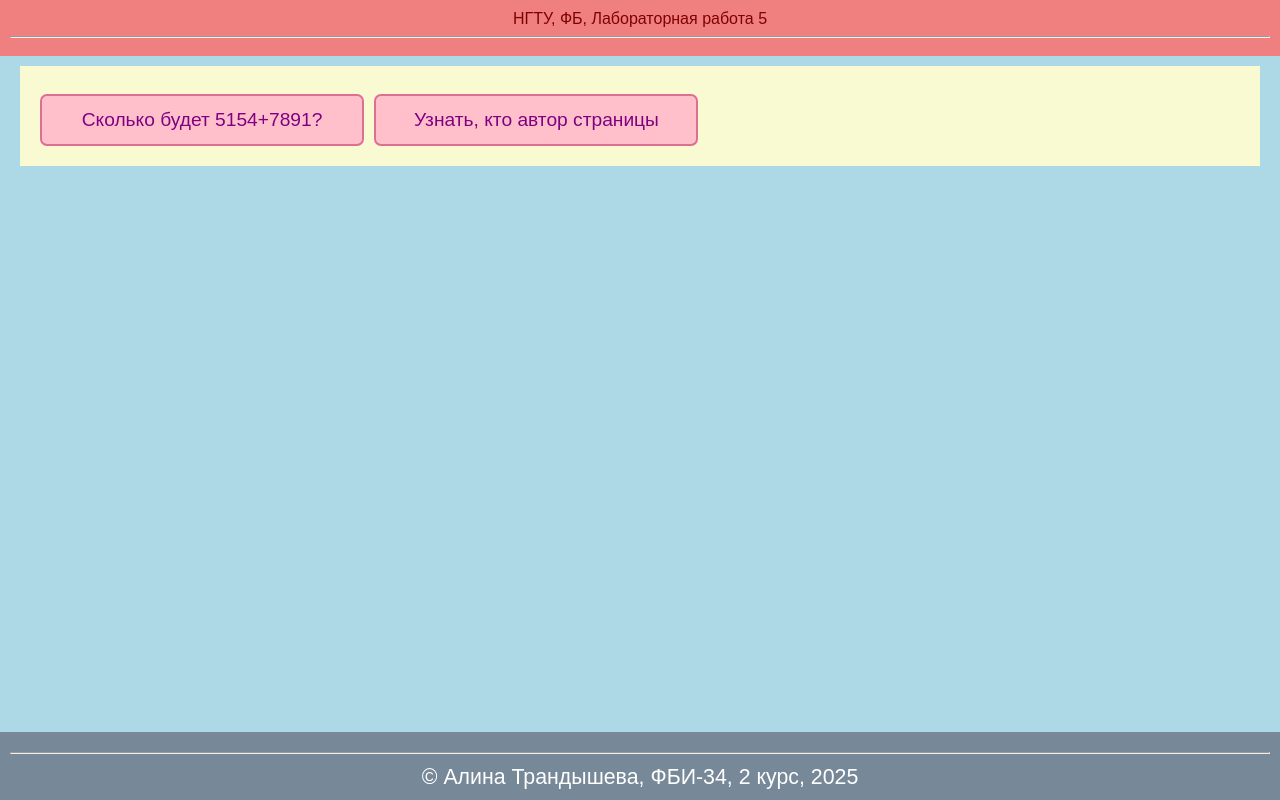
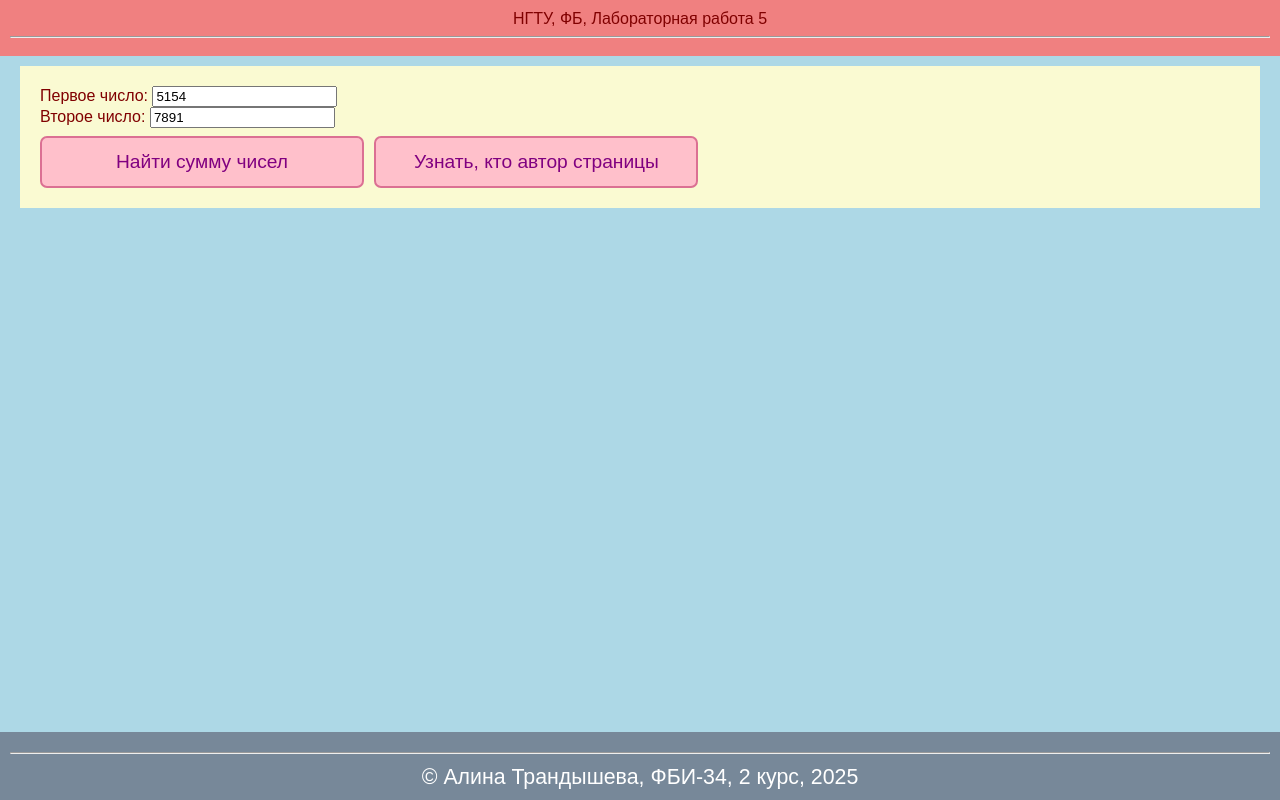
Before and after one commit to AlinaTrandysheva/web-front-labs, a plain HTML site: page lab5/arithmetic.html in a window 1280 px wide. Drawn offline with Linux system fonts and the light colour scheme.

Commit message:
Вывод суммы любых чисел

```diff
--- a/lab5/arithmetic.html
+++ b/lab5/arithmetic.html
@@ -10,8 +10,11 @@
     <link rel="icon" href="../favicon-32x32.png">
     <script>
         function showSum(){
-            let a = 5154;
-            let b = 7891;
+            let inputA = document.getElementById('numberA');
+            let inputB = document.getElementById('numberB');
+
+            let a = parseInt(inputA.value);
+            let b = parseInt(inputB.value);
             let result = a + b;
             alert('Сумма ' + a +  ' и ' + b + ' равна ' + result);
         }
@@ -59,7 +62,10 @@
     </header>
 
     <main>
-        <div class="message" onclick="showSum()">Сколько будет 5154+7891?</div>
+        <label>Первое число: <input type="number" value="5154" id="numberA"></label><br>
+        <label>Второе число: <input type="number" value ="7891" id="numberB"></label><br>
+
+        <div class="message" onclick="showSum()">Найти сумму чисел</div>
         <div class="message" onclick="showAuthor()">Узнать, кто автор страницы</div>
     </main>
 
```
